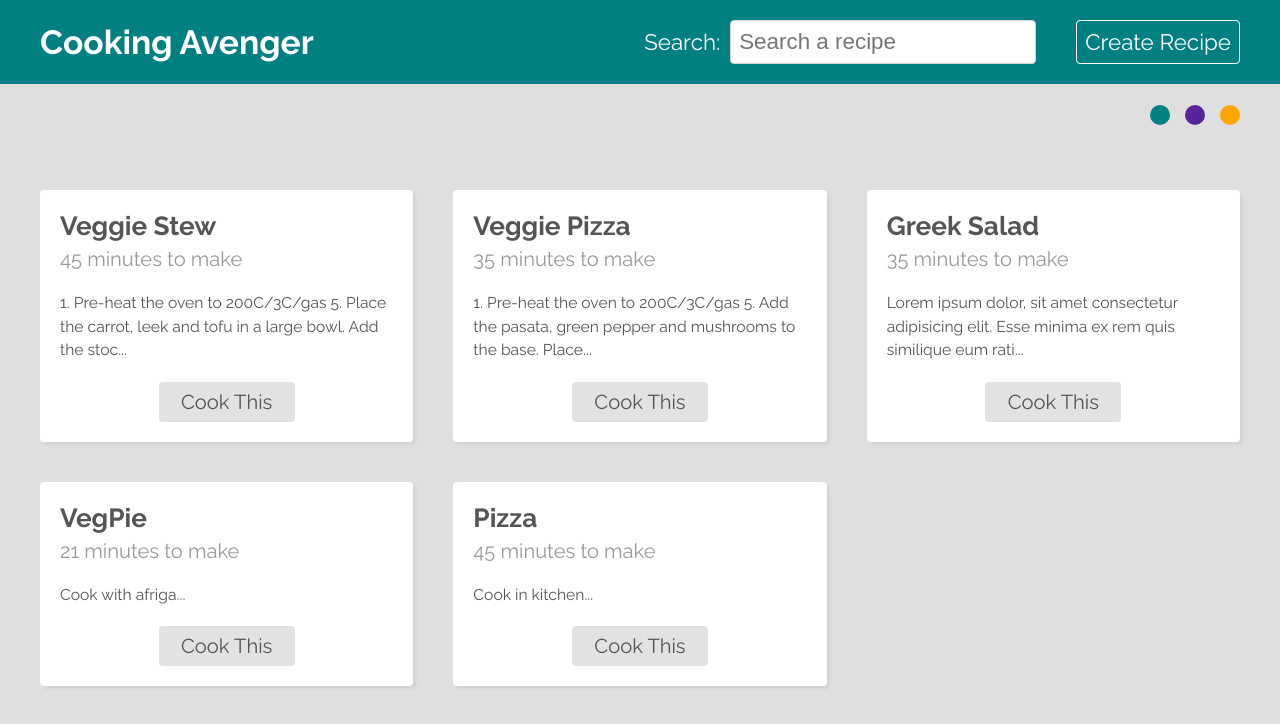
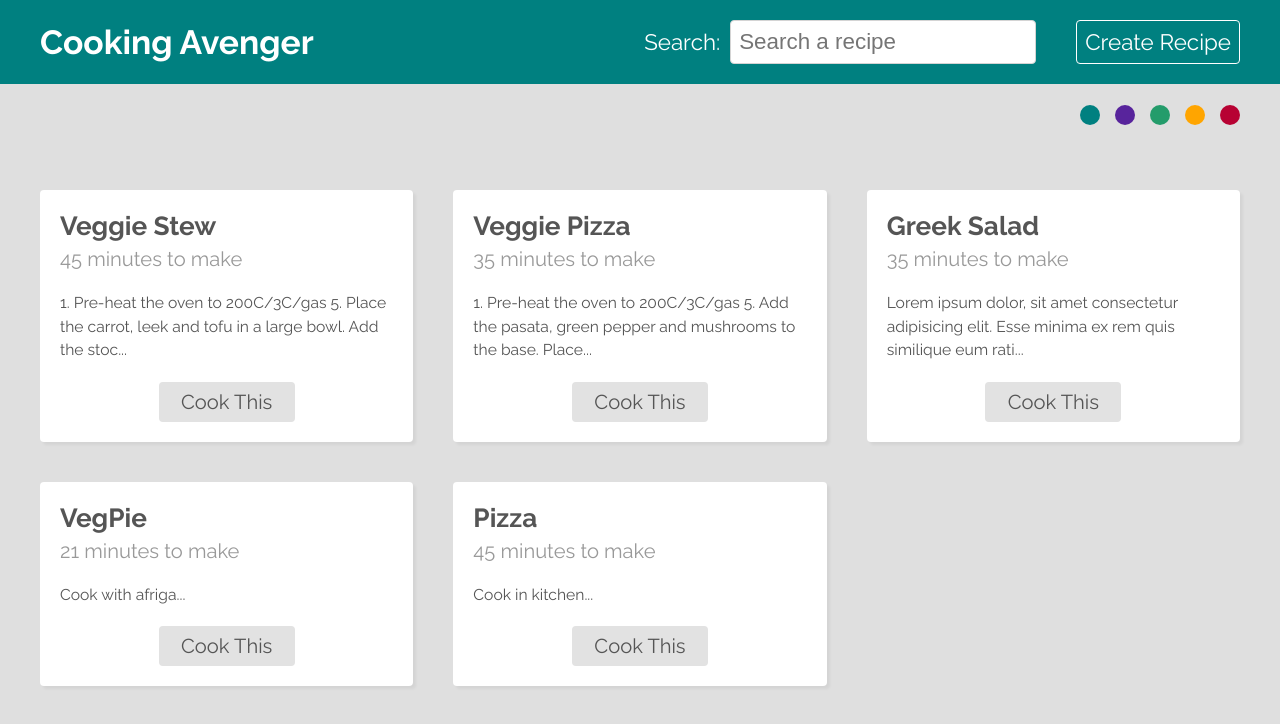
Before and after one commit to AmaduKamara/recipe, a React (Create React App) app: page / in a window 1280 px wide. Shown: the top 724 px of the page. Built offline with nearby package versions, Linux system fonts and the light colour scheme; data requests are answered from the project's data file.

Commit message:
Add colors in the color array

```diff
--- a/src/App.js
+++ b/src/App.js
@@ -4,11 +4,12 @@ import Home from "./pages/home/Home";
 import Create from "./pages/create/Create";
 import Search from "./pages/search/Search";
 import Recipe from "./pages/recipe/Recipe";
+
+import Navbar from "./components/Navbar";
 import ThemeSelector from "./components/ThemeSelector";
 
 // Styles
 import "./App.css";
-import Navbar from "./components/Navbar";
 
 function App() {
   return (
--- a/src/components/ThemeSelector.jsx
+++ b/src/components/ThemeSelector.jsx
@@ -4,7 +4,7 @@ import { useTheme } from "../hooks/useTheme";
 
 import "./ThemeSelector.css";
 
-const themeColors = ["teal", "#58249c", "orange"];
+const themeColors = ["teal", "#58249c", "#249c6b", "orange", "#b70233"];
 
 const ThemeSelector = () => {
   const { changeColor } = useTheme();
```
